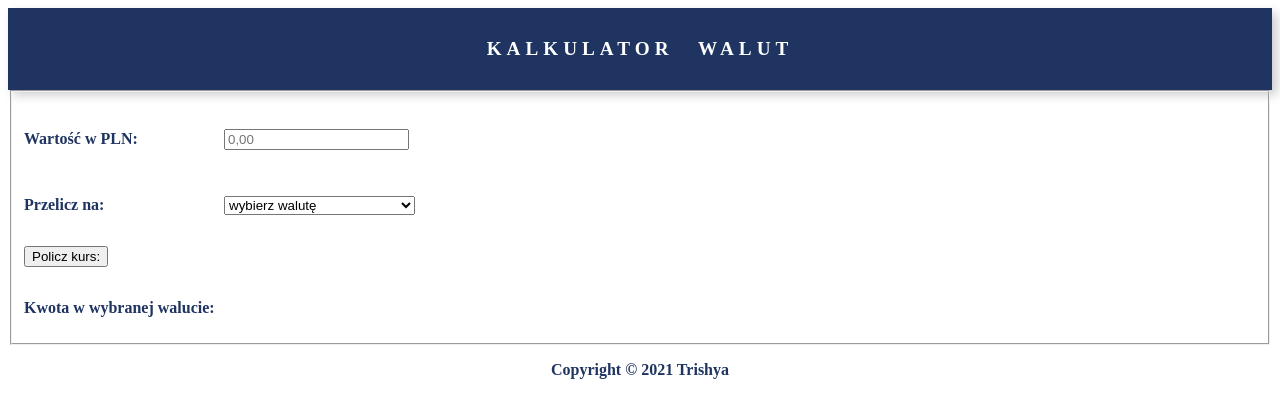
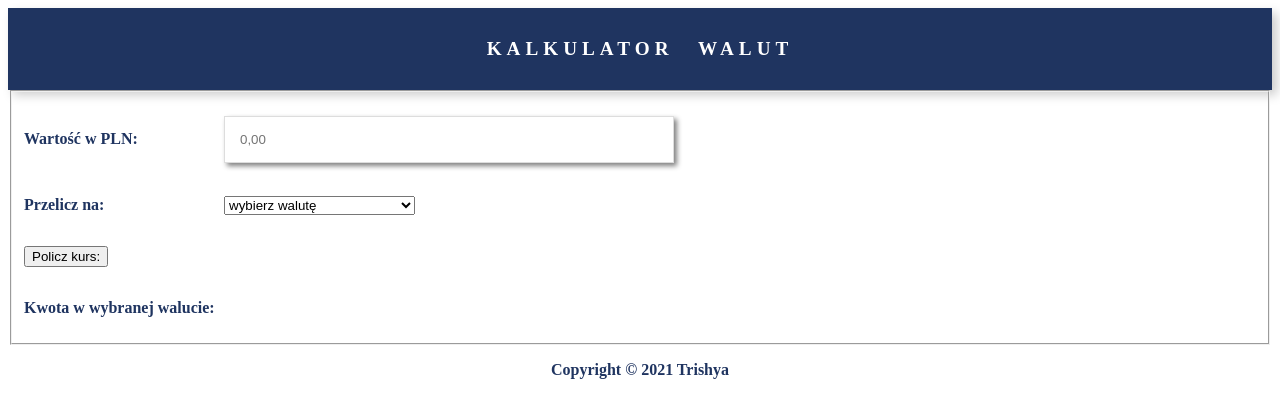
Before and after one commit to patrycja-i-lesniak/currency-converter-react-ver-1, a React (Create React App) app: page / in a window 1280 px wide. Shown: the top 418 px of the page. Built offline with nearby package versions, Linux system fonts and the light colour scheme.

Commit message:
Input component added

```diff
--- a/src/App.js
+++ b/src/App.js
@@ -1,6 +1,7 @@
 import Header from "./Header";
 import Paragraph from "./Paragraph";
 import Footer from "./Footer";
+import Input from "./Input";
 
 function App() {
   return (
@@ -11,7 +12,7 @@ function App() {
           <p>
             <label>
               <Paragraph text=" Wartość w PLN:" />
-              <input className="form__input js-inputValue" type="number" min="0.01" step="0.01" placeholder="0,00" required />
+              <Input />
             </label>
           </p>
           <p>
--- /dev/null
+++ b/src/Input/index.js
@@ -0,0 +1,13 @@
+import "./style.css";
+
+const Input = () => (
+    <input
+        className="input"
+        type="number"
+        min="0.01"
+        step="0.01"
+        placeholder="0,00"
+        required />
+);
+
+export default Input;
--- /dev/null
+++ b/src/Input/style.css
@@ -0,0 +1,7 @@
+.input {
+    border: 1px solid #ddd;
+    padding: 15px;
+    max-width: 450px;
+    width: 100%;
+    box-shadow: 3px 3px 5px grey;
+  }
```
Lines whose indentation alone changed are shown as unchanged.
